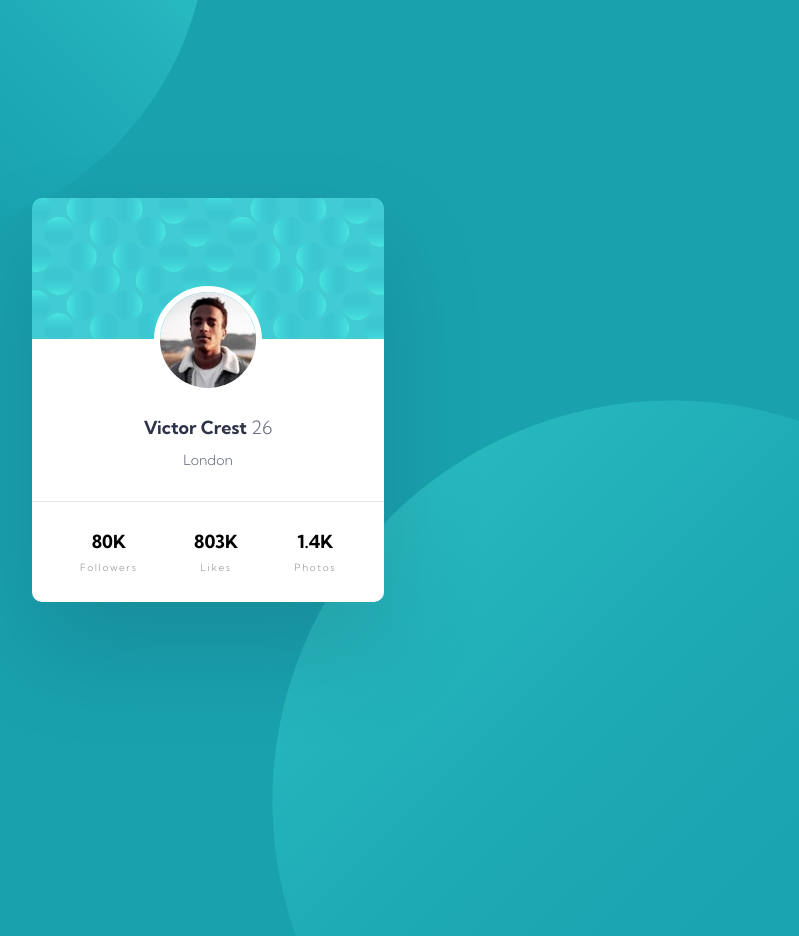
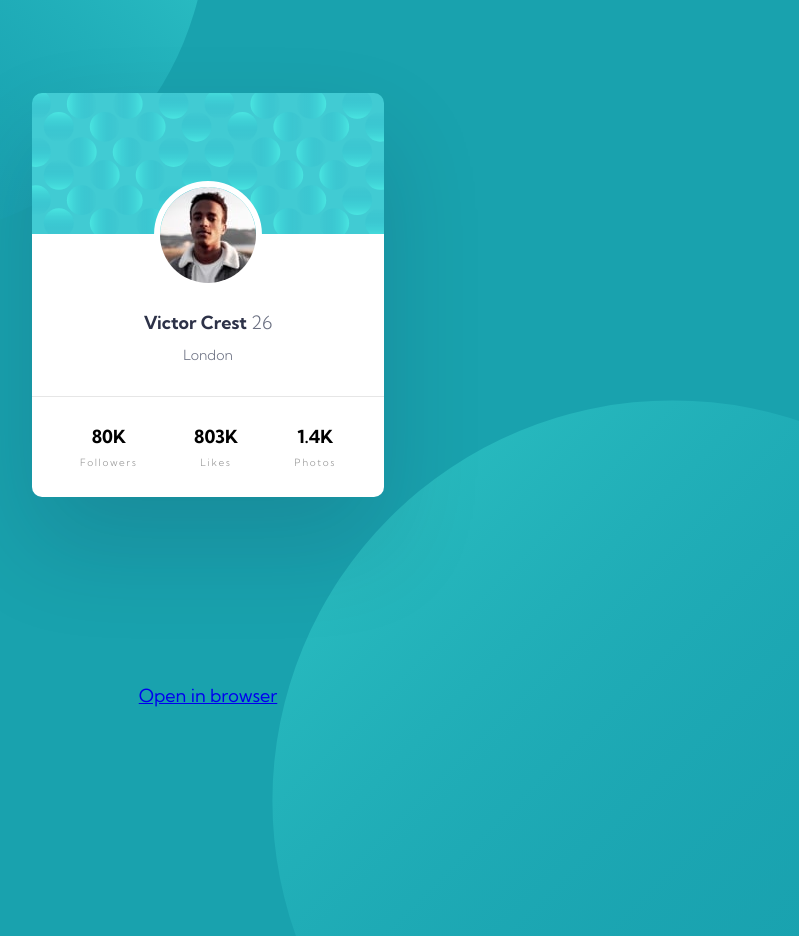
Before and after one commit to mspavanelli/frontendmentor-profile-card-component, a plain HTML site: page index.html in a window 1280 px wide. Shown: the top 936 px of the page, without its empty margins (432-1231 px from the left). Drawn offline with Linux system fonts and the light colour scheme.

Commit message:
test: add button link

```diff
--- a/index.html
+++ b/index.html
@@ -20,6 +20,12 @@
     <link rel="stylesheet" href="./styles/main.css" />
 
     <title>Frontend Mentor | Profile card component</title>
+
+    <style>
+      a {
+        z-index: 1;
+      }
+    </style>
   </head>
   <body>
     <article class="card">
@@ -49,5 +55,7 @@
         </div>
       </dl>
     </article>
+
+    <a href="https://apple.com.br/" target="_blank" download>Open in browser</a>
   </body>
 </html>
```
